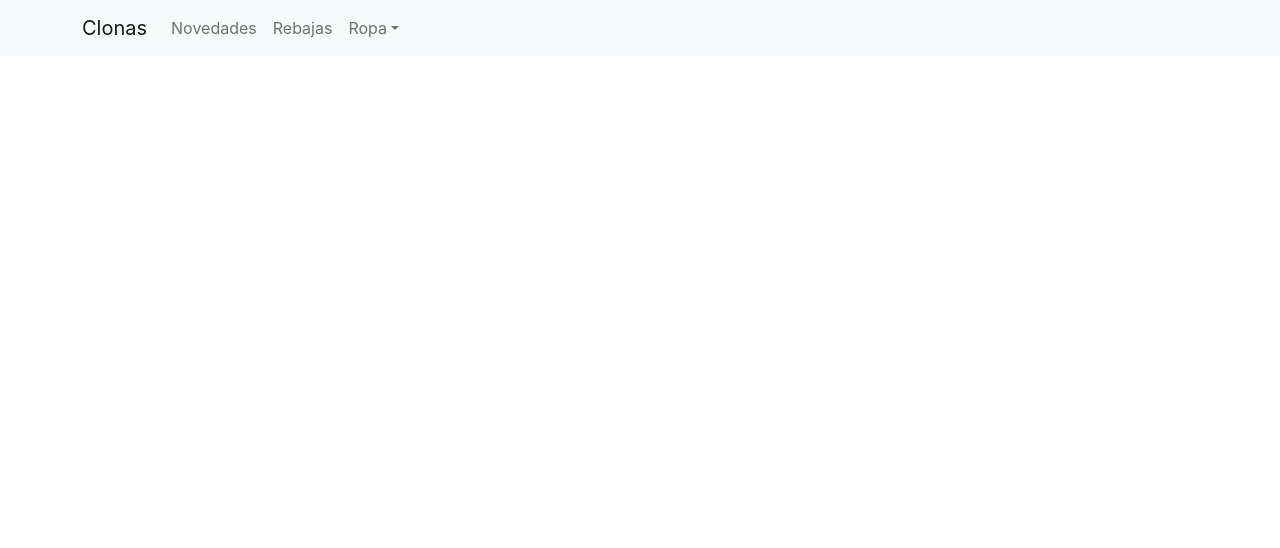
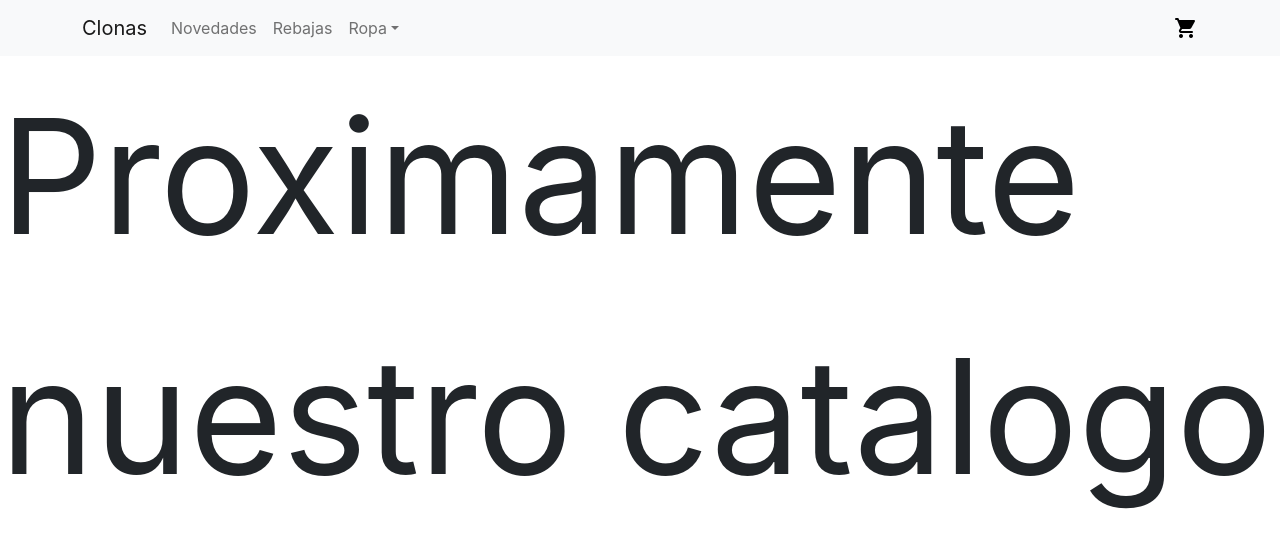
Before and after one commit to sofiaqgis/commerce-reactjs, a React (Create React App) app: page / in a window 1280 px wide. Shown: the top 548 px of the page. Built offline with nearby package versions, Linux system fonts and the light colour scheme.

Commit message:
nav y texto

```diff
--- /dev/null
+++ b/src/components/CartWidget.js
@@ -0,0 +1,10 @@
+import cart from './IMG/cart.png';
+
+function CartWidget() {
+    return (
+      <> <img src={cart} alt="cart" />
+      </>
+    );
+  }
+
+  export default CartWidget;
--- /dev/null
+++ b/src/components/Comp.css
@@ -0,0 +1,3 @@
+.texto {
+    font-size: 10rem;
+}
--- /dev/null
+++ b/src/components/ItemListContainer.js
@@ -0,0 +1,10 @@
+import './Comp.css';
+
+function ItemListContainer() {
+  return (
+   <> <div className="texto">Proximamente nuestro catalogo</div></>
+
+  );
+}
+
+export default ItemListContainer;
--- a/src/components/NavBar.js
+++ b/src/components/NavBar.js
@@ -2,6 +2,7 @@ import Container from 'react-bootstrap/Container';
 import Nav from 'react-bootstrap/Nav';
 import Navbar from 'react-bootstrap/Navbar';
 import NavDropdown from 'react-bootstrap/NavDropdown';
+import CartWidget from './CartWidget';
 
 function NavBar() {
   return (
@@ -26,9 +27,11 @@ function NavBar() {
             </NavDropdown>
           </Nav>
         </Navbar.Collapse>
+        <CartWidget/>
       </Container>
     </Navbar>
   );
+
 }
 
 export default NavBar;
--- a/src/index.js
+++ b/src/index.js
@@ -3,12 +3,14 @@ import ReactDOM from 'react-dom/client';
 import './index.css';
 //import App from './App';
 import NavBar from './components/NavBar';
+import ItemListContainer from './components/ItemListContainer';
 import reportWebVitals from './reportWebVitals';
 
 const root = ReactDOM.createRoot(document.getElementById('root'));
 root.render(
   <React.StrictMode>
     <NavBar/>
+    <ItemListContainer/>
   </React.StrictMode>
 );
 
```
Also changed, not shown: src/components/IMG/cart.png (added).
